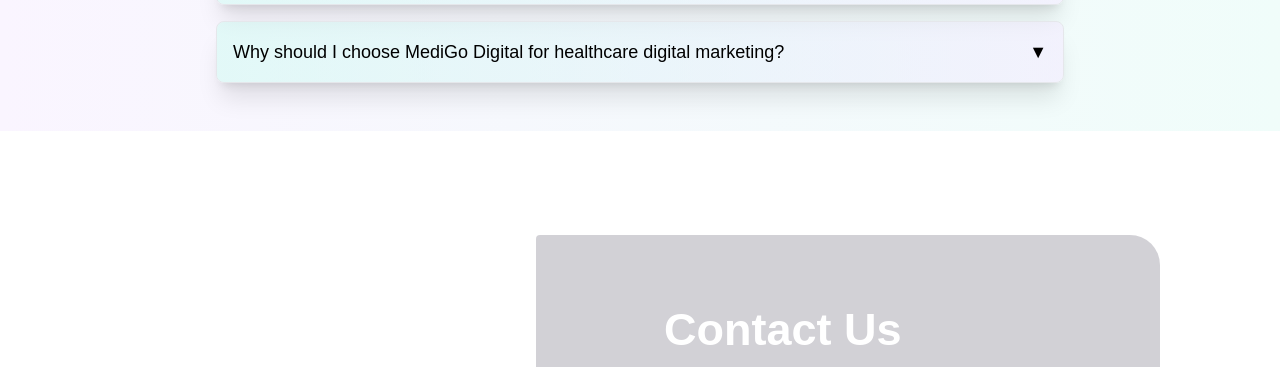
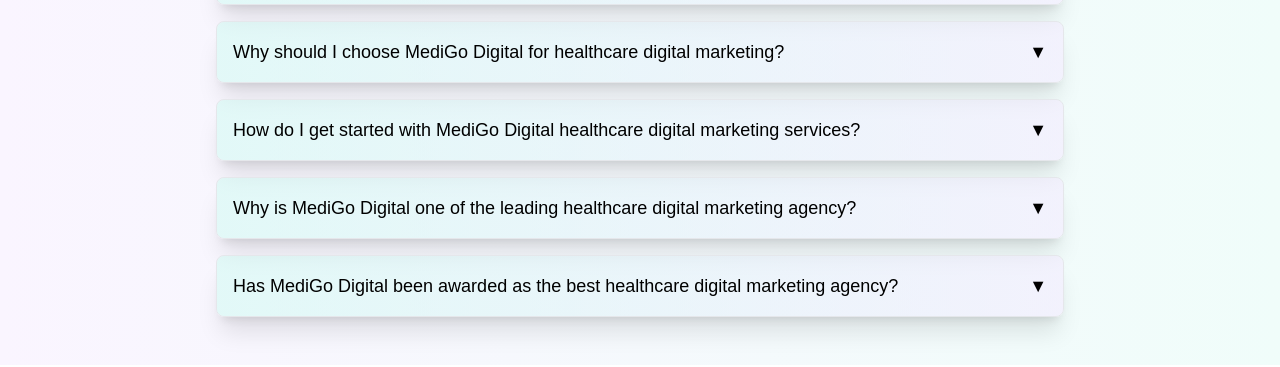
Before and after one commit to Drkadam07/MediGo-Digital-, a Next.js app: page / in a window 1280 px wide. Shown: the part 6784-7151 px from the top of the page. Built offline with nearby package versions, Linux system fonts and the light colour scheme.

Commit message:
Added Question and answer

```diff
--- a/app/Components/FAQSection.js
+++ b/app/Components/FAQSection.js
@@ -39,6 +39,18 @@ const faqs = [
     question: "Why should I choose MediGo Digital for healthcare digital marketing?",
     answer: "Our deep industry knowledge, innovative strategies, and commitment to compliance make us a trusted partner for healthcare professionals.",
   },
+  {
+    question: "How do I get started with MediGo Digital healthcare digital marketing services?",
+    answer: "",
+  },
+  {
+    question: "Why is MediGo Digital one of the leading healthcare digital marketing agency?",
+    answer: "",
+  },
+  {
+    question: "Has MediGo Digital been awarded as the best healthcare digital marketing agency?" ,
+    answer : " ",
+  }
 ];
 
 const FAQSection = () => {
```
